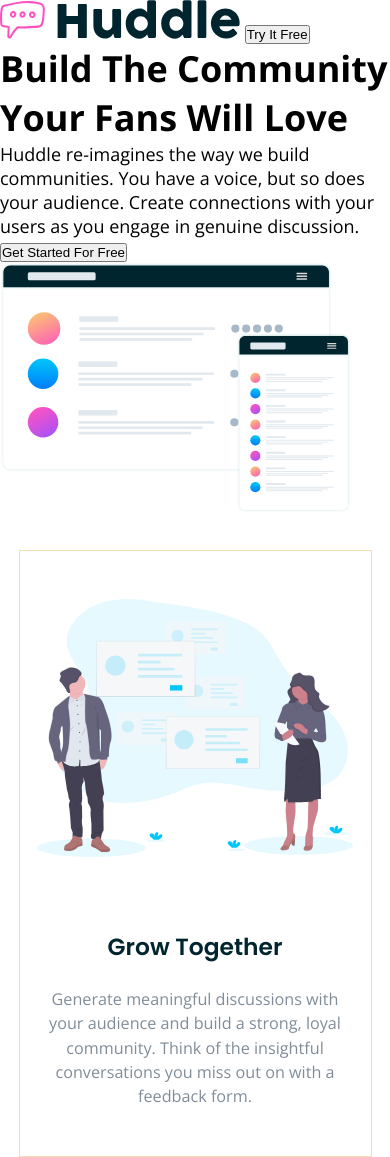
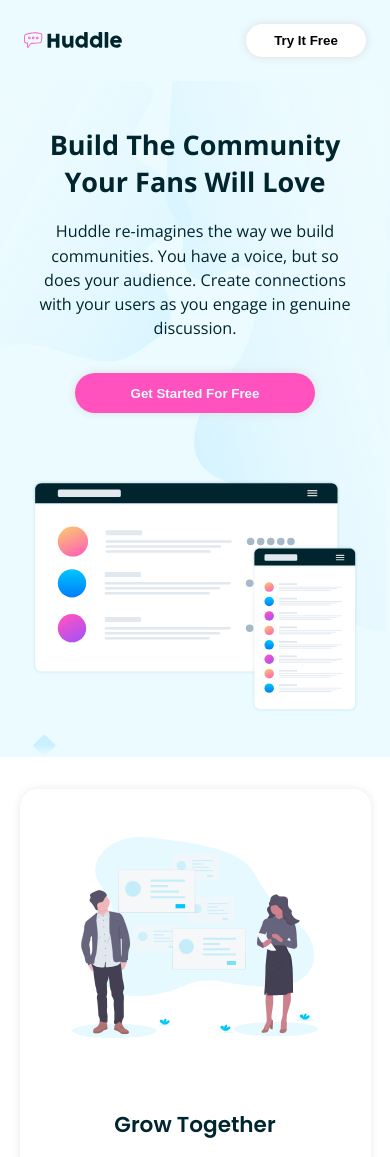
Before and after one commit to webdevphilh/huddle-landing-page-with-alternating-feature-blocks, a plain HTML site: page index.html in a window 390 px wide. Shown: the top 1157 px of the page. Drawn offline with nearby package versions, Linux system fonts and the light colour scheme.

Commit message:
mobile#2

```diff
--- a/index.html
+++ b/index.html
@@ -15,10 +15,9 @@
 <body>
 
   <nav>
-    <a href="/"><img src="./images/logo.svg" alt="logo"></a>
+    <a class="logo" href="/"><img src="./images/logo.svg" alt="company-logo"></a>
     <button>Try It Free</button>
   </nav>
-
   <header>
     <div>
       <h1>Build The Community Your Fans Will Love</h1>
@@ -28,7 +27,6 @@
     </div>
     <img src="./images/illustration-mockups.svg" alt="mockup grafic">
   </header>
-
   <section>
     <img class="justify-right" src="./images/illustration-grow-together.svg" alt="illustration about people growing through talking and workflow">
     <div>
@@ -37,7 +35,6 @@
         Think of the insightful conversations you miss out on with a feedback form. </p>
     </div>
     </section>
-
   <section>
     <img src="./images/illustration-flowing-conversation.svg" alt="people siting on a desk in the park and chatting">
     <div>
@@ -46,7 +43,6 @@
         have just-in-time loading for a more natural flow.</p>
     </div>
   </section>
-
   <section>
     <img class="justify-right" src="./images/illustration-your-users.svg" alt="three people holding textbubbles and watching at them">
     <div>
@@ -55,9 +51,8 @@
         This means, once signed in to your app, your users can start chatting immediately.</p>
     </div>
     </section>
-
   <div class="CTA-box">
-    <h2>Ready To Build Your Community?</h2>
+    <h3>Ready To Build Your Community?</h3>
     <button>Get Started For Free</button>
   </div>
 
--- a/styles/styles.scss
+++ b/styles/styles.scss
@@ -19,39 +19,93 @@
 body{
     font-size: 18px;
     font-family: 'Open Sans', sans-serif;   // 400 700
+    color: $veryDarkCyan;
+    align-items: center;
 
-    header{
-
-        img{
-            width: 90%;
+    nav{
+        display: flex;
+        background: $veryPaleCyan;
+        padding: 1.5rem;
+        align-items: center;
+        justify-content: space-between;
+        & .logo img{
+            height: 1rem;
+        }
+        button{
+            border: none;
+            background: white;
+            font-weight: 700;
+            height: 2.5em;
+            border-radius: 2.5em;
+            width: 9em;
+            -webkit-box-shadow: 0px 0px 10px 0px rgba(222,222,222,1);
+            -moz-box-shadow: 0px 0px 10px 0px rgba(222,222,222,1);
+            box-shadow: 0px 0px 10px 0px rgba(222,222,222,1);
         }
     }
+    header{
+        display: flex;
+        flex-direction: column;
+        align-items: center;
+        text-align: center;
+        padding: 2.5em 1.8em;
+        background: $veryPaleCyan url("../images/bg-hero-mobile.svg");
+        background-size: contain;
 
+        h1{
+            font-size: 1.5em;
+            margin-bottom: 0.7em;
+        }
+        p{
+            font-size: 0.9em;
+            line-height: 1.5em;
+            margin-bottom: 2em;
+        }
+        button{
+            border: none;
+            background: $custom-pink;
+            font-weight: 700;
+            width: 18em;
+            height: 3em;
+            border-radius: 2.5em;
+            color: $veryPaleCyan;
+            margin-bottom: 5em;
+            -webkit-box-shadow: 0px 0px 10px 0px rgba(222,222,222,1);
+            -moz-box-shadow: 0px 0px 10px 0px rgba(222,222,222,1);
+            box-shadow: 0px 0px 10px 0px rgba(222,222,222,1);
+        }
+        img{
+            width: 100%;
+        }
+    }
     section{
         display: flex;
         flex-direction: column;
-        border: 1px solid wheat;
+        border-radius: 1em;
+        -webkit-box-shadow: 0px 0px 10px 0px rgb(233, 233, 233);
+        -moz-box-shadow: 0px 0px 10px 0px rgb(233, 233, 233);
+        box-shadow: 0px 0px 10px 0px rgb(233, 233, 233);
         width: 90%;
         margin: auto;
         margin-top: 2rem;
         img{
             margin-top: 3rem;
             align-self: center;
-            width: 90%;
+            width: 70%;
         }
         > div{
             display: flex;
             flex-direction: column;
-            padding: 3rem 1rem;
+            padding: 3rem 2rem;
             align-items: center;
             h2{
                 font-family: 'Poppins', sans-serif;
                 color: $veryDarkCyan;
                 margin: 1em 0;
-                font-size: 1.3em;
+                font-size: 1.2em;
             }
             p{
-                font-size: 0.9em;
+                font-size: 0.8em;
                 line-height: 1.5em;
                 color: $grayishBlue;
                 text-align: center;
@@ -59,4 +113,41 @@
         }
 
     }
+    .CTA-box{
+        display: flex;
+        flex-direction: column;
+        text-align: center;
+        align-items: center;
+        width: 90%;
+        height: 9em;
+        padding: 2em 0 0 0;
+        font-size: 0.9em;
+        margin: auto;
+        margin-top: 3em;
+        background: white;
+        border-radius: 1em;
+        -webkit-box-shadow: 0px -5px 5px 0px rgba(235,235,235,1);
+        -moz-box-shadow: 0px -5px 5px 0px rgba(235,235,235,1);
+        box-shadow: 0px -5px 5px 0px rgba(235,235,235,1);
+        position: relative;
+        top: 4.5em;
+        button{
+            border: none;
+            background: $custom-pink;
+            font-weight: 700;
+            width: 16em;
+            height: 3em;
+            border-radius: 2.5em;
+            color: $veryPaleCyan;
+            margin: 3em 0;
+            -webkit-box-shadow: 0px 0px 10px 0px rgb(173, 173, 173);
+            -moz-box-shadow: 0px 0px 10px 0px rgb(173, 173, 173);
+            box-shadow: 0px 0px 10px 0px rgb(173, 173, 173);
+        }
+    }
+    footer{
+        padding: 8em 1em 0 1em;
+        background: $veryDarkCyan;
+        color: white;
+    }
 }
```
Also changed, not shown: styles/styles.css, 1 other file.
